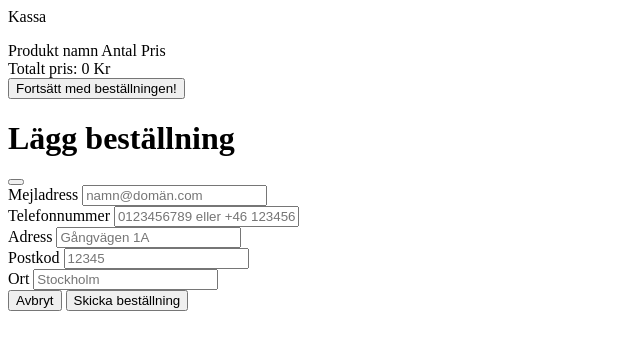
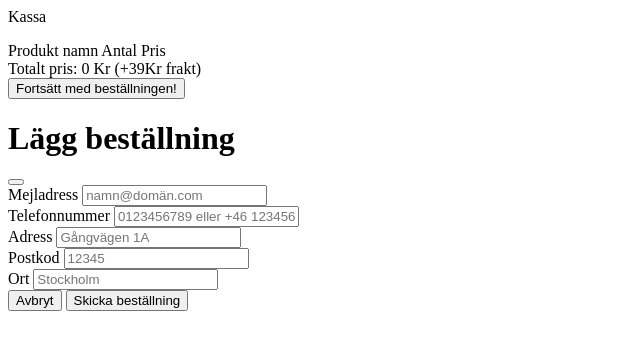
Before and after one commit to OscarFreij/SolyUF-Website, a PHP site: page /pages/checkout.php in a window 1280 px wide. Shown: the top 350 px of the page, without its empty margins (0-640 px from the left). Run offline with PHP 8.4, Linux system fonts and the light colour scheme.

Commit message:
add shipping cost

```diff
--- a/private_html/pages/checkout.php
+++ b/private_html/pages/checkout.php
@@ -36,7 +36,7 @@
         </div>
     </div>
     <div class="row mb-3 text text-center">
-        <span>Totalt pris: <?= $totalPrice ?> Kr</span>
+        <span>Totalt pris: <?= $totalPrice ?> Kr (+39Kr frakt)</span>
     </div>
     <div class="row mb-3 w-100 mx-0">
         <button type="button" class="btn btn-success" data-bs-toggle="modal" data-bs-target="#confirmOrderModal">
--- a/private_html/pages/order.php
+++ b/private_html/pages/order.php
@@ -45,7 +45,7 @@ if ($order['sent']) {
         </div>
     </div>
     <div class="row mb-3 text text-center">
-        <span>Totalt pris: <?= $order['totalPrice'] ?> Kr</span>
+        <span>Totalt pris: <?= $order['totalPrice'] ?> Kr (+39Kr frakt)</span>
     </div>
     <?php
     if (!$order['paid']) {
@@ -53,7 +53,7 @@ if ($order['sent']) {
         <div class="row mb-3 text text-center">
             <span>Betala genom att skanna nedan QR kod med swish.<br>Betalningshantering och verifiering är <b>manuell</b> och dycker därför inte upp direkt när du betalar.</span>
             <span>Kontrollera att mottagare står som "<b><?= $swishCredentials['swishReceiverName'] ?></b>" när du genomför betalningen!</span>
-            <img class="swish-qr" src="<?= $container->functions()->GenerateQRCode($swishCredentials['swishPhonenumber'], $order['totalPrice'], $_GET['orderid']); ?>">
+            <img class="swish-qr" src="<?= $container->functions()->GenerateQRCode($swishCredentials['swishPhonenumber'], $order['totalPrice']+39, $_GET['orderid']); ?>">
         </div>
     <?php
     }
--- a/public_html/static/js/main.js
+++ b/public_html/static/js/main.js
@@ -49,7 +49,7 @@ function updateTotalPrice()
         }
     }
 
-    document.getElementById('total-price').innerText = "Total: " + cost + " Kr";
+    document.getElementById('total-price').innerText = "Total: " + cost + " Kr (+39Kr frakt)";
 
 }
 
@@ -75,3 +75,4 @@ function updateTotalCount()
 
 
 updateTotalCount();
+updateTotalPrice();
```
